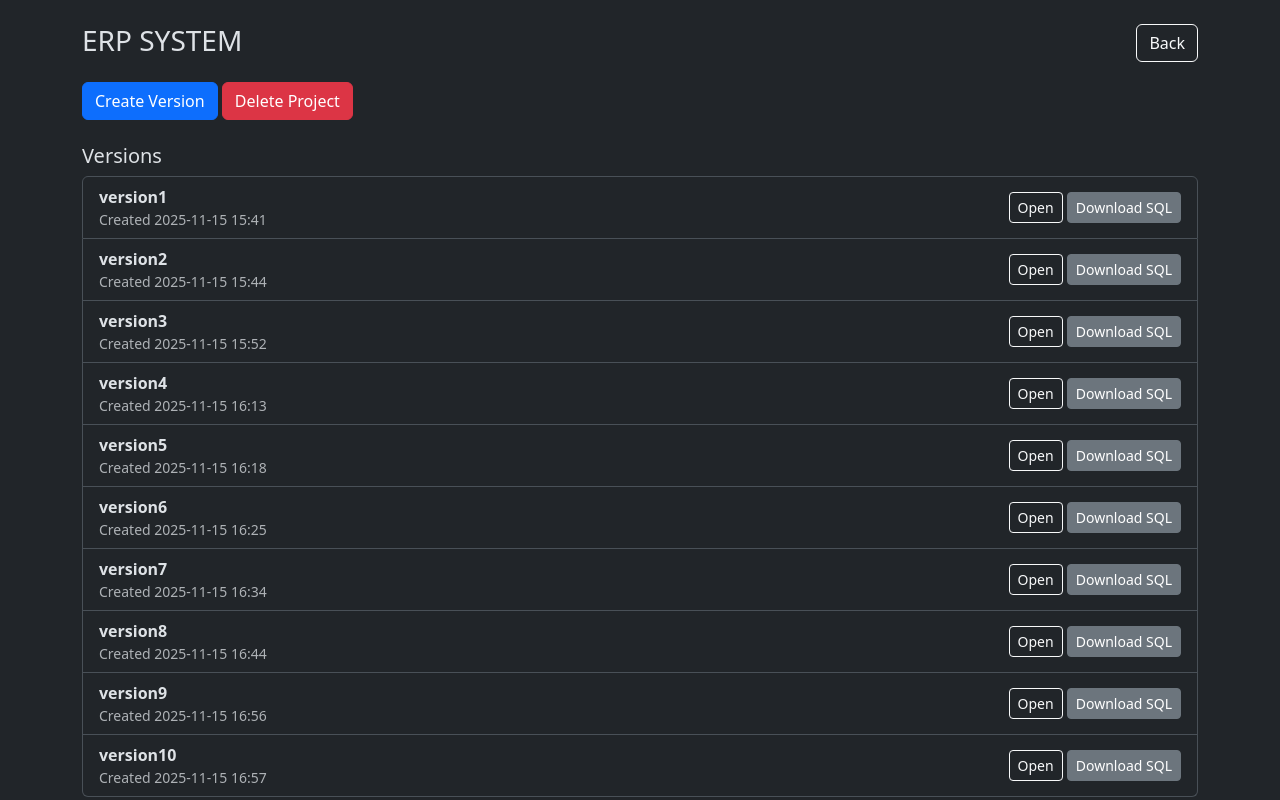
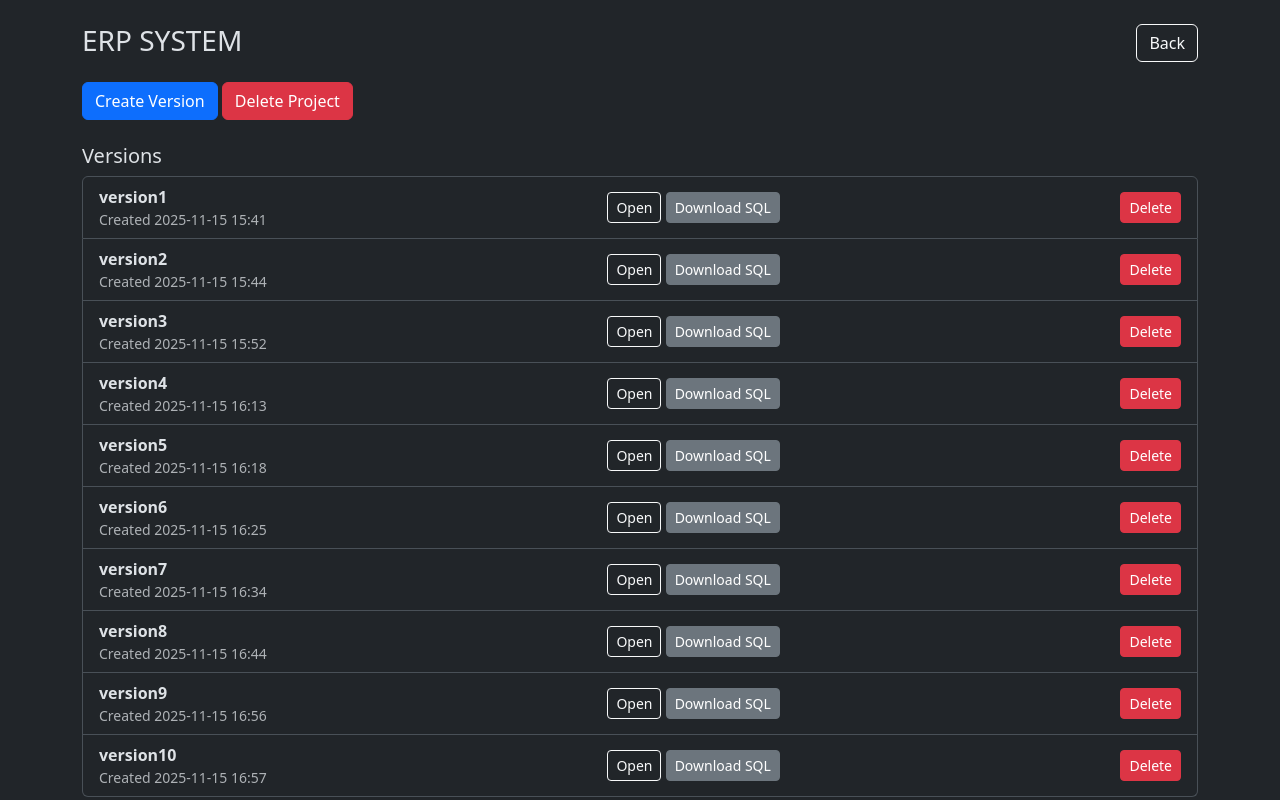
Before and after one commit to Parth-code-good/set_sdm, a Flask app: page /project/1 in a window 1280 px wide. Run offline with Flask 3, Linux system fonts and the light colour scheme; a user stored in the database is signed in.

Commit message:
Implement version deletion feature in project detail
Added functionality to delete versions of a project.

```diff
--- a/templates/project_detail.html
+++ b/templates/project_detail.html
@@ -21,6 +21,8 @@
       </form>
     </div>
 
+
+
     <div class="mt-4">
       <h5>Versions</h5>
       {% if versions %}
@@ -34,6 +36,11 @@
                 <a class="btn btn-sm btn-outline-light" href="{{ url_for('version_detail', version_id=v.id) }}">Open</a>
                 <a class="btn btn-sm btn-secondary" href="{{ url_for('version_download_file', version_id=v.id, filename='schema.sql') }}">Download SQL</a>
               </div>
+               <form method="POST" action="{{ url_for('delete_version', project_id=project.id, version_id=v.id) }}"
+          style="display:inline;">
+        <button class="btn btn-danger btn-sm">Delete</button>
+    </form>
+
             </li>
           {% endfor %}
         </ul>
```
